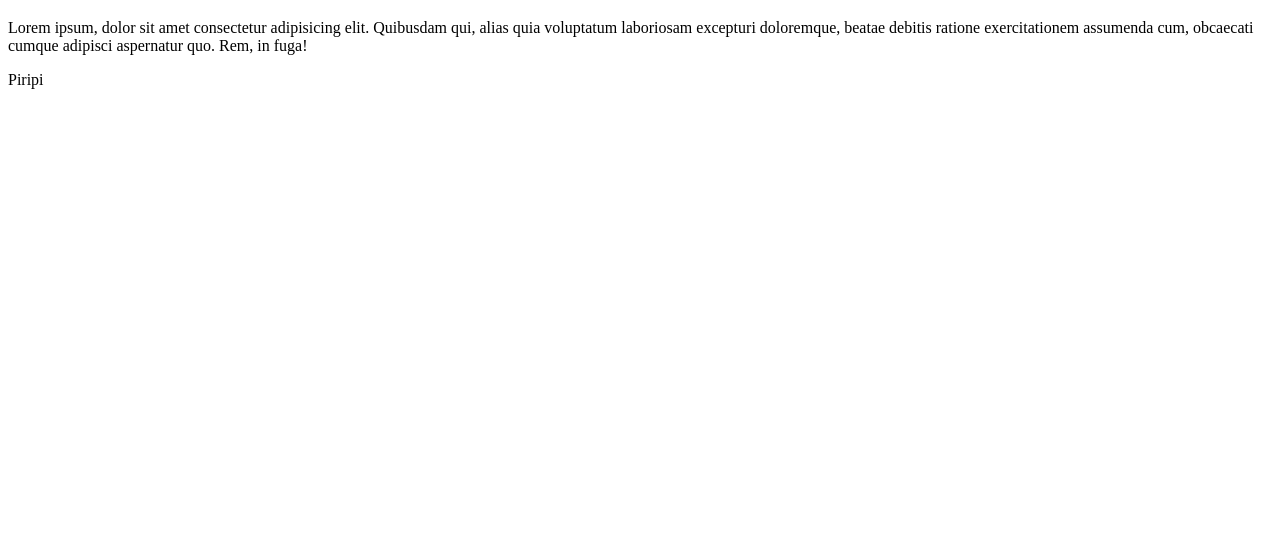
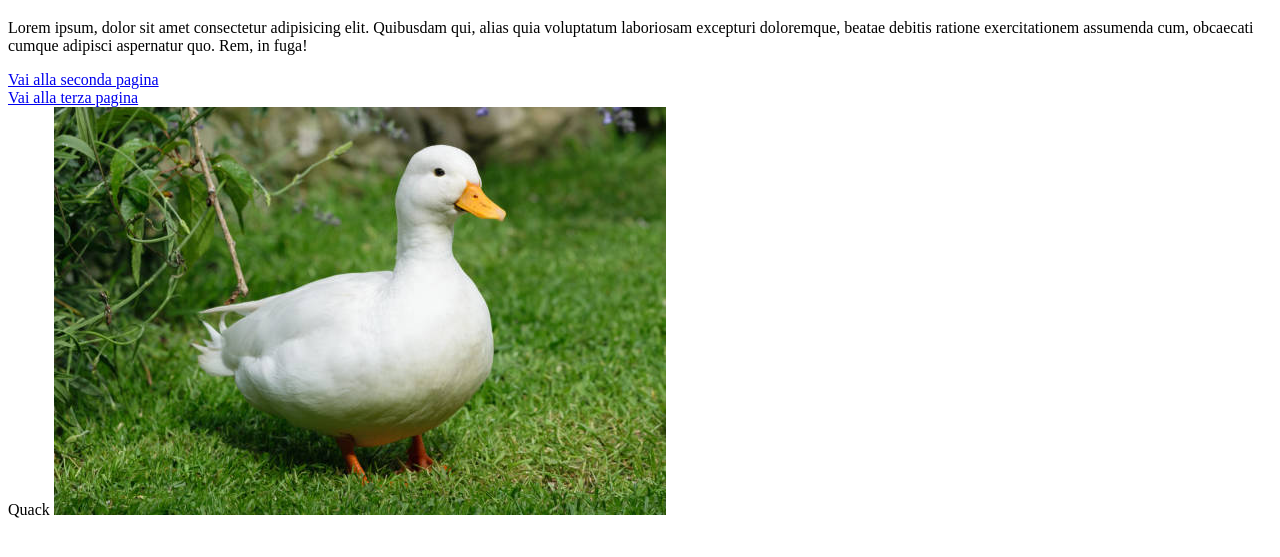
Before and after one commit to eugeggi/EsercizioGiuseppe, a plain HTML site: page index.html in a window 1280 px wide. Shown: the part 61-618 px from the top of the page. Drawn offline with Linux system fonts and the light colour scheme.

Commit message:
Modifica e aggiunta di foto papero

```diff
--- a/index.html
+++ b/index.html
@@ -3,13 +3,20 @@
 <head>
     <meta charset="UTF-8">
     <meta name="viewport" content="width=device-width, initial-scale=1.0">
-    <title>Ciaoo</title>
+    <title>Prova</title>
 </head>
 <body>
     <h1>Ciaooooooooo</h1>
     <section>
         <p>Lorem ipsum, dolor sit amet consectetur adipisicing elit. Quibusdam qui, alias quia voluptatum laboriosam excepturi doloremque, beatae debitis ratione exercitationem assumenda cum, obcaecati cumque adipisci aspernatur quo. Rem, in fuga!</p>
-        <p>Piripi</p>
+       <a href="paginadue.html">Vai alla seconda pagina</a> <br>
+       <a href="paginatre.html">Vai alla terza pagina</a>
+    </section>
+    <section>
+        <div>
+            <a>Quack</a>
+            <img src="papero.jpg">
+        </div>
     </section>
 </body>
 </html>
```
Also changed, not shown: paginadue.html (+1 -1 lines), paginatre.html (+1 -1 lines), papero.jpg (added).
